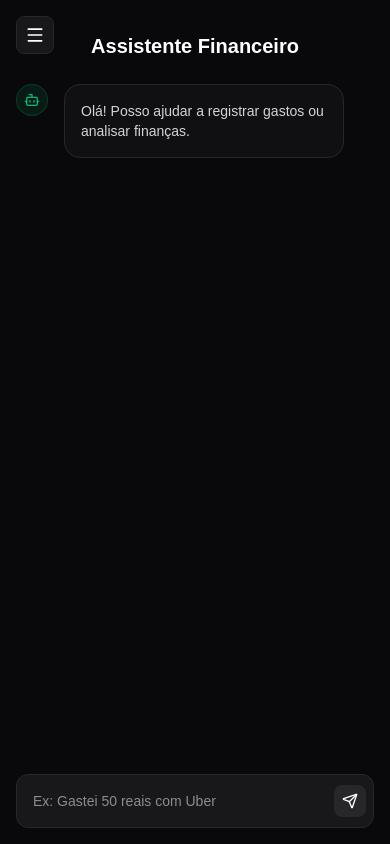
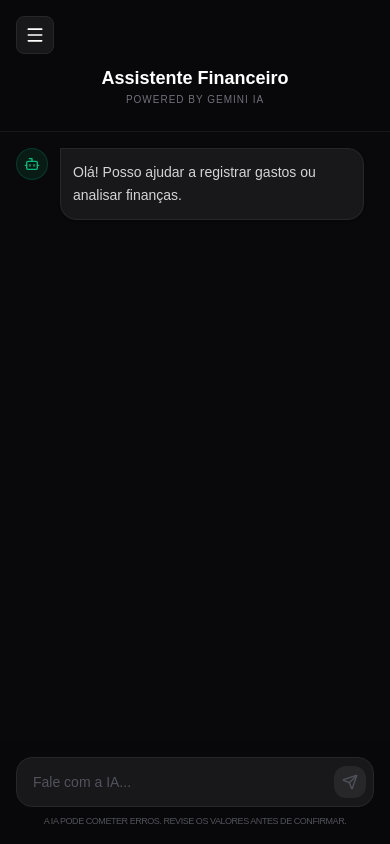
Before and after one commit to ericksantanadasilva/finance-ai, a Next.js app: page /Chat in a window 390 px wide. Built offline with nearby package versions, Linux system fonts and the light colour scheme; no server answers.

Commit message:
fix: responsividade na pagina de chat

```diff
--- a/app/(admin)/Chat/page.tsx
+++ b/app/(admin)/Chat/page.tsx
@@ -12,7 +12,7 @@ import {
   Sparkles,
 } from 'lucide-react';
 import { sendMessage } from '@/app/_actions/chat';
-import { createTransaction } from '@/app/_actions/transactions'; // Importe sua action de transação
+import { createTransaction } from '@/app/_actions/transactions';
 
 export default function AIAgentChat() {
   const [messages, setMessages] = useState<any[]>([
@@ -26,12 +26,16 @@ export default function AIAgentChat() {
   const [isLoading, setIsLoading] = useState(false);
   const scrollRef = useRef<HTMLDivElement>(null);
 
+  // Auto-scroll suave para a última mensagem
   useEffect(() => {
-    if (scrollRef.current)
-      scrollRef.current.scrollTop = scrollRef.current.scrollHeight;
-  }, [messages]);
+    if (scrollRef.current) {
+      scrollRef.current.scrollTo({
+        top: scrollRef.current.scrollHeight,
+        behavior: 'smooth',
+      });
+    }
+  }, [messages, isLoading]);
 
-  // FUNÇÃO: CONFIRMAR TRANSAÇÃO
   const handleConfirm = async (index: number, data: any) => {
     try {
       const res = await createTransaction({
@@ -43,7 +47,6 @@ export default function AIAgentChat() {
       });
 
       if (res.success) {
-        // Remove o widget da mensagem após confirmar
         setMessages((prev) =>
           prev.map((msg, i) =>
             i === index
@@ -52,8 +55,8 @@ export default function AIAgentChat() {
                   action: null,
                   content: `✅ Registrado: ${data.description}`,
                 }
-              : msg
-          )
+              : msg,
+          ),
         );
       }
     } catch (error) {
@@ -61,10 +64,9 @@ export default function AIAgentChat() {
     }
   };
 
-  // FUNÇÃO: CANCELAR/REMOVER WIDGET
   const handleCancel = (index: number) => {
     setMessages((prev) =>
-      prev.map((msg, i) => (i === index ? { ...msg, action: null } : msg))
+      prev.map((msg, i) => (i === index ? { ...msg, action: null } : msg)),
     );
   };
 
@@ -99,27 +101,33 @@ export default function AIAgentChat() {
   };
 
   return (
-    <div className='h-screen bg-zinc-950 flex flex-col items-center pt-8 pb-4 px-4'>
-      <div className='text-center mb-6'>
-        <h2 className='text-xl font-bold text-white'>Assistente Financeiro</h2>
+    /* lg:ml-64 para alinhar com a sidebar. h-[100dvh] para evitar bugs de scroll no Safari mobile */
+    <div className='h-[100dvh] bg-zinc-950 flex flex-col items-center transition-all duration-300'>
+      {/* HEADER: pt-16 para não bater no botão hambúrguer mobile */}
+      <div className='w-full text-center py-6 pt-16 lg:pt-8 border-b border-zinc-900 bg-zinc-950/50 backdrop-blur-md sticky top-0 z-10'>
+        <h2 className='text-lg sm:text-xl font-bold text-white'>
+          Assistente Financeiro
+        </h2>
+        <p className='text-[10px] text-zinc-500 uppercase tracking-widest'>
+          Powered by Gemini IA
+        </p>
       </div>
 
+      {/* ÁREA DE MENSAGENS */}
       <div
         ref={scrollRef}
-        className='flex-1 w-full max-w-2xl overflow-y-auto space-y-6 pr-2 mb-4 scrollbar-hide'
+        className='flex-1 w-full max-w-3xl overflow-y-auto p-4 space-y-6 scrollbar-hide'
       >
         {messages.map((msg, index) => (
           <div
             key={index}
-            className={`flex gap-4 ${
-              msg.role === 'user' ? 'flex-row-reverse' : ''
-            }`}
+            className={`flex gap-3 sm:gap-4 ${msg.role === 'user' ? 'flex-row-reverse' : ''}`}
           >
             <div
-              className={`w-8 h-8 rounded-full flex items-center justify-center shrink-0 ${
+              className={`w-8 h-8 rounded-full flex items-center justify-center shrink-0 border ${
                 msg.role === 'bot'
-                  ? 'bg-emerald-500/10 border border-emerald-500/20'
-                  : 'bg-zinc-800'
+                  ? 'bg-emerald-500/10 border-emerald-500/20'
+                  : 'bg-zinc-800 border-zinc-700'
               }`}
             >
               {msg.role === 'bot' ? (
@@ -129,49 +137,46 @@ export default function AIAgentChat() {
               )}
             </div>
 
-            <div className='space-y-3 max-w-[80%]'>
+            <div className={`space-y-3 max-w-[85%] sm:max-w-[75%]`}>
               <div
                 className={`${
                   msg.role === 'user'
-                    ? 'bg-zinc-800'
-                    : 'bg-zinc-900/50 border border-zinc-800'
-                } rounded-2xl p-4`}
+                    ? 'bg-emerald-600 text-white rounded-2xl rounded-tr-none'
+                    : 'bg-zinc-900 border border-zinc-800 text-zinc-300 rounded-2xl rounded-tl-none'
+                } p-3 sm:p-4 shadow-sm`}
               >
-                <p className='text-sm text-zinc-300'>{msg.content}</p>
+                <p className='text-sm leading-relaxed'>{msg.content}</p>
               </div>
 
               {msg.action && (
-                <div className='bg-zinc-950 border border-zinc-800 rounded-xl p-4 border-l-4 border-l-emerald-500 animate-in slide-in-from-left-2 duration-300'>
-                  <div className='flex items-center gap-3 mb-3'>
+                <div className='bg-zinc-900 border border-zinc-800 rounded-2xl p-4 border-l-4 border-l-emerald-500 animate-in fade-in slide-in-from-bottom-2'>
+                  <div className='flex items-center gap-3 mb-4'>
                     <div className='bg-emerald-500/20 p-2 rounded-lg text-emerald-400'>
                       <Target className='w-5 h-5' />
                     </div>
-                    <div>
-                      <h4 className='font-bold text-white text-sm'>
+                    <div className='overflow-hidden'>
+                      <h4 className='font-bold text-white text-sm truncate'>
                         {msg.action.data.description}
                       </h4>
-                      {/* EXIBINDO A CATEGORIA AQUI */}
-                      <p className='text-[10px] text-zinc-500 uppercase font-bold tracking-widest'>
+                      <p className='text-[10px] text-zinc-500 uppercase font-bold tracking-widest truncate'>
                         📂 {msg.action.data.category || 'Geral'}
                       </p>
                     </div>
                   </div>
-                  <div className='flex justify-between items-center border-t border-zinc-800 pt-3'>
-                    <span className='text-lg font-bold text-emerald-500'>
+                  <div className='flex justify-between items-center border-t border-zinc-800 pt-3 gap-2'>
+                    <span className='text-base sm:text-lg font-bold text-emerald-500'>
                       R${' '}
                       {msg.action.data.amount.toLocaleString('pt-BR', {
                         minimumFractionDigits: 2,
                       })}
                     </span>
                     <div className='flex gap-2'>
-                      {/* BOTÃO CANCELAR */}
                       <button
                         onClick={() => handleCancel(index)}
-                        className='p-2 hover:bg-zinc-800 rounded-lg text-zinc-400 hover:text-rose-500 transition-colors'
+                        className='p-2 hover:bg-zinc-800 rounded-lg text-zinc-500'
                       >
                         <X className='w-4 h-4' />
                       </button>
-                      {/* BOTÃO CONFIRMAR */}
                       <button
                         onClick={() => handleConfirm(index, msg.action.data)}
                         className='bg-emerald-600 hover:bg-emerald-500 px-3 py-1.5 rounded-lg text-xs text-white font-medium flex items-center gap-1 transition-all'
@@ -186,25 +191,38 @@ export default function AIAgentChat() {
           </div>
         ))}
         {isLoading && (
-          <Loader2 className='w-5 h-5 animate-spin text-zinc-600 mx-auto' />
+          <div className='flex gap-3 items-center text-zinc-500 text-xs italic ml-12 animate-pulse'>
+            <Sparkles className='w-3 h-3' /> Digitando...
+          </div>
         )}
       </div>
 
-      <div className='w-full max-w-2xl relative'>
+      {/* INPUT AREA: Sticky para mobile */}
+      <div className='w-full max-w-3xl p-4 bg-zinc-950/80 backdrop-blur-md'>
+        <div className='relative flex items-center'>
           <input
             value={input}
             onChange={(e) => setInput(e.target.value)}
             onKeyDown={(e) => e.key === 'Enter' && handleSend()}
             type='text'
-          placeholder='Ex: Gastei 50 reais com Uber'
-          className='w-full bg-zinc-900 border border-zinc-800 focus:border-emerald-500/50 rounded-xl pl-4 pr-12 py-4 text-sm text-white outline-none transition-all'
+            placeholder='Fale com a IA...'
+            className='w-full bg-zinc-900 border border-zinc-800 focus:border-emerald-500/50 rounded-2xl pl-4 pr-12 py-3.5 text-sm text-white outline-none transition-all placeholder:text-zinc-600'
           />
           <button
             onClick={handleSend}
-          className='absolute right-2 top-1/2 -translate-y-1/2 p-2 bg-zinc-800 hover:bg-zinc-700 text-white rounded-lg transition-colors'
+            disabled={!input.trim() || isLoading}
+            className='absolute right-2 p-2 bg-emerald-600 disabled:bg-zinc-800 disabled:text-zinc-600 text-white rounded-xl transition-all'
           >
+            {isLoading ? (
+              <Loader2 className='w-4 h-4 animate-spin' />
+            ) : (
               <Send className='w-4 h-4' />
+            )}
           </button>
+        </div>
+        <p className='text-[9px] text-center text-zinc-600 mt-2 uppercase tracking-tighter'>
+          A IA pode cometer erros. Revise os valores antes de confirmar.
+        </p>
       </div>
     </div>
   );
```
Lines whose indentation alone changed are shown as unchanged.
